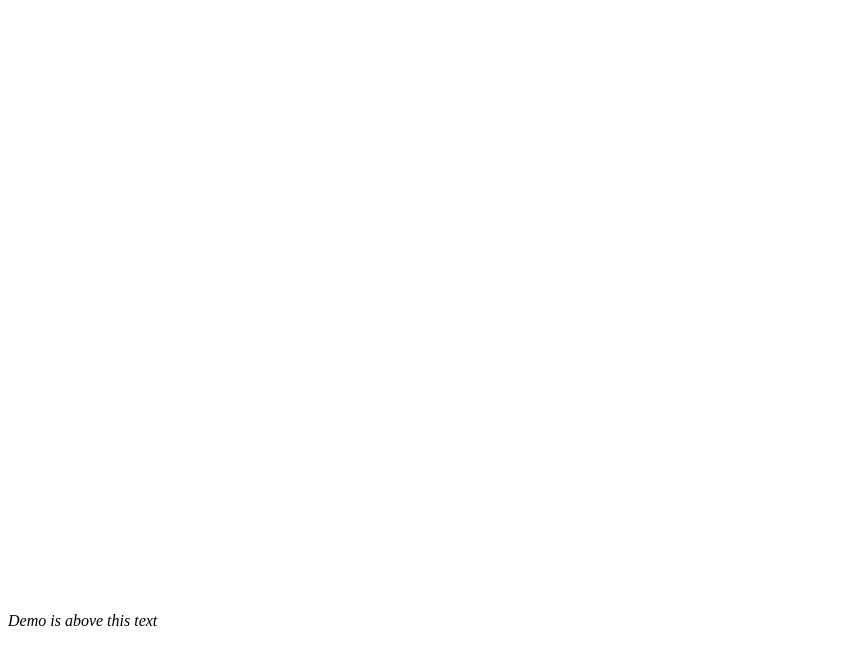
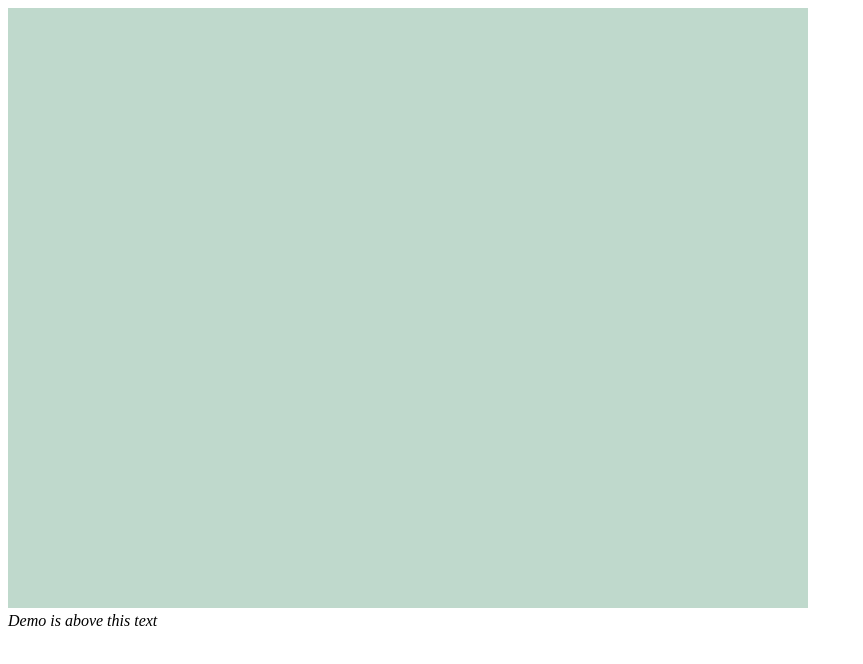
Before and after one commit to Legend101Zz/webgl, a plain HTML site: page simple-triangle/index.html in a window 1280 px wide. Shown: the whole page, without its empty margins (0-863 px from the left). Drawn offline with Linux system fonts and the light colour scheme.

Commit message:
initial drawing buffer set

```diff
--- a/simple-triangle/app.js
+++ b/simple-triangle/app.js
@@ -0,0 +1,11 @@
+var vertexShaderText = [].join("\n");
+
+var initDemo = function () {
+  console.log("working");
+
+  const canvas = document.getElementById("game-surface");
+  const gl = canvas.getContext("webgl");
+  console.log(gl);
+  gl.clearColor(0.75, 0.85, 0.8, 1.0);
+  gl.clear(gl.COLOR_BUFFER_BIT | gl.DEPTH_BUFFER_BIT);
+};
--- a/simple-triangle/index.html
+++ b/simple-triangle/index.html
@@ -5,7 +5,7 @@
     <meta name="viewport" content="width=device-width, initial-scale=1.0" />
     <title>simple web-gl triangle</title>
   </head>
-  <body>
+  <body onload="initDemo();">
     <canvas id="game-surface" width="800" height="600">
       Your Browser does not support HTML canvas
     </canvas>
```
